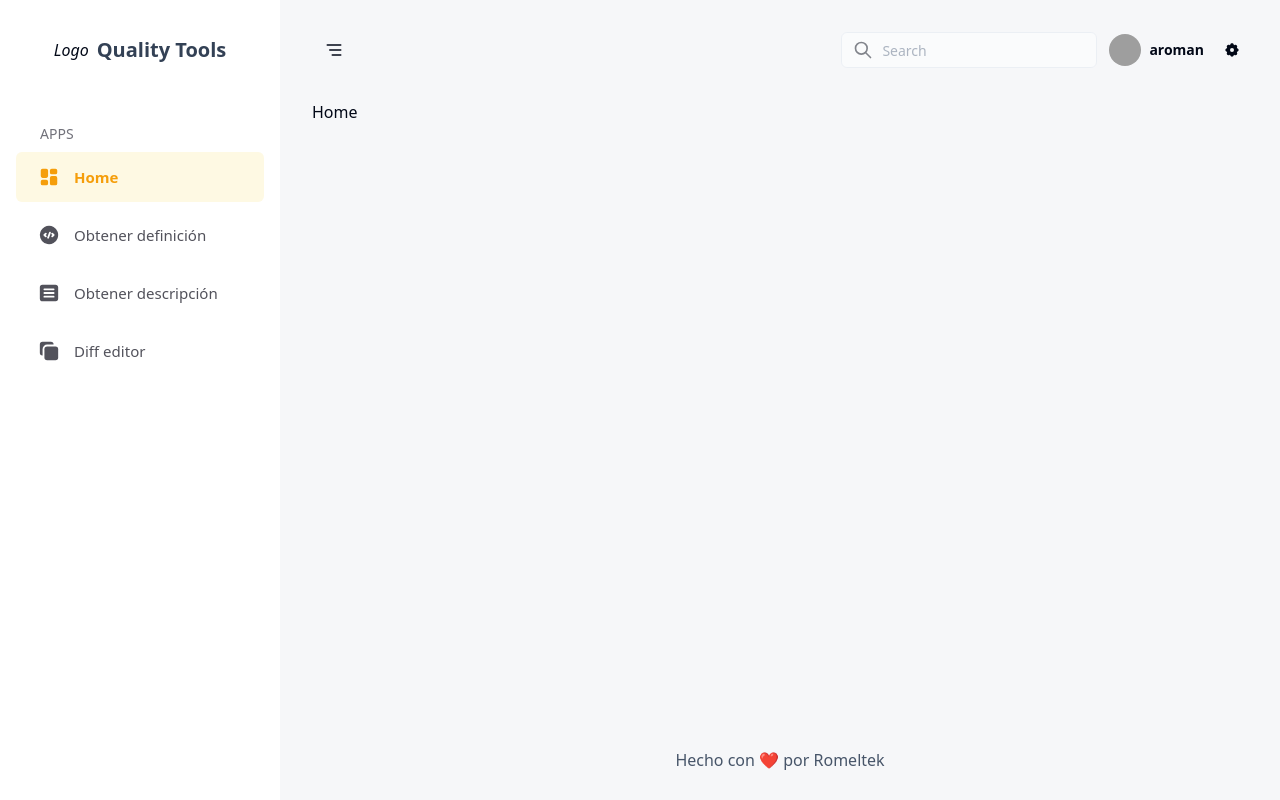
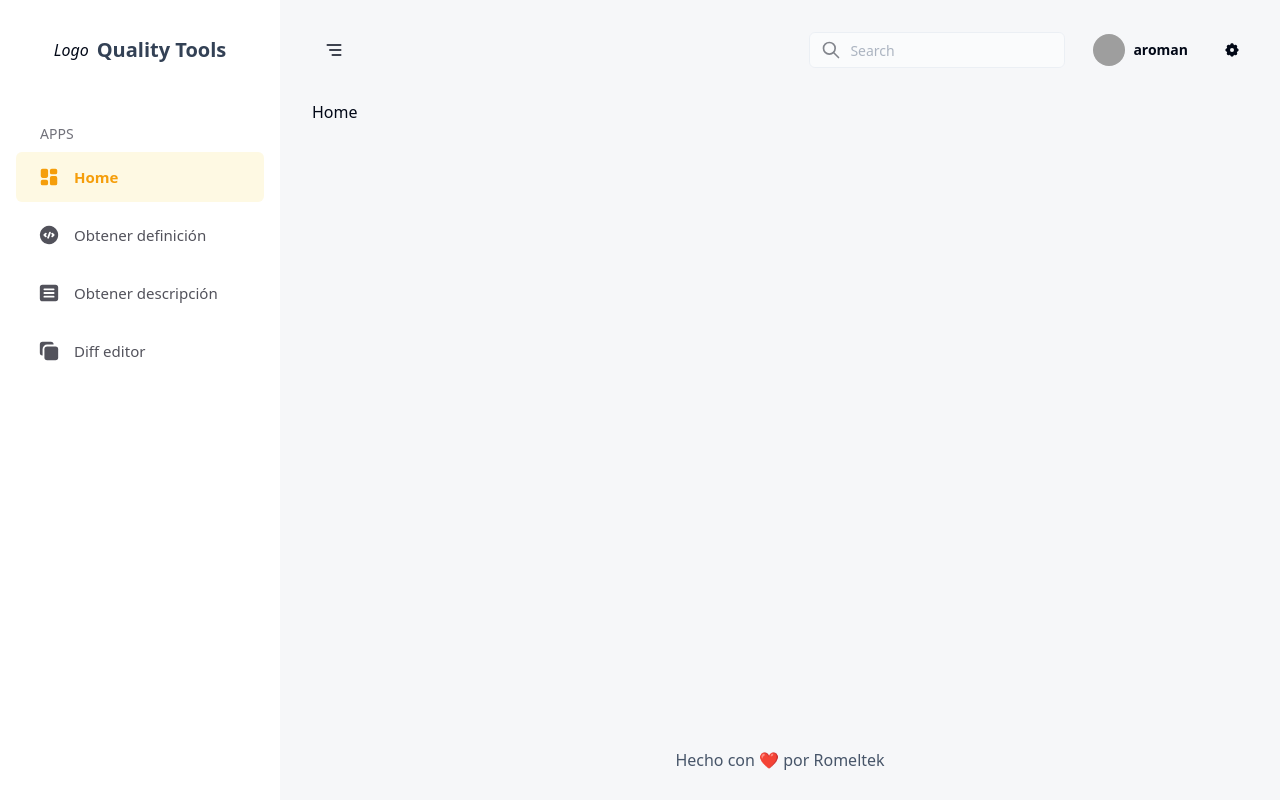
Before and after one commit to elwinroman/sql-snap-monitor, a React (Vite) app in the folder frontend/: page / in a window 1280 px wide. Built offline with nearby package versions, Linux system fonts and the light colour scheme; grey boxes are pictures that could not be loaded.

Commit message:
fix(frontend): fix gap class

```diff
--- a/frontend/src/components/navbar/Navbar.jsx
+++ b/frontend/src/components/navbar/Navbar.jsx
@@ -6,7 +6,7 @@ import { SearchInput } from './components/SearchInput'
 export function Navbar() {
   return (
     <header className="w-full flex-[0_0_var(--navbar-height)]">
-      <ul className="gap- flex h-full flex-row items-center">
+      <ul className="flex h-full flex-row items-center gap-4">
         {/* Hamburguer menu */}
         <HamburguerMenu />
 
```
